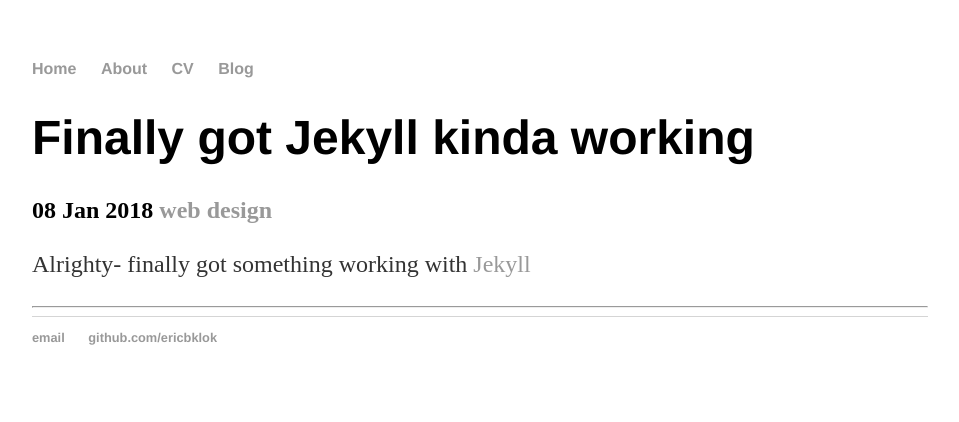
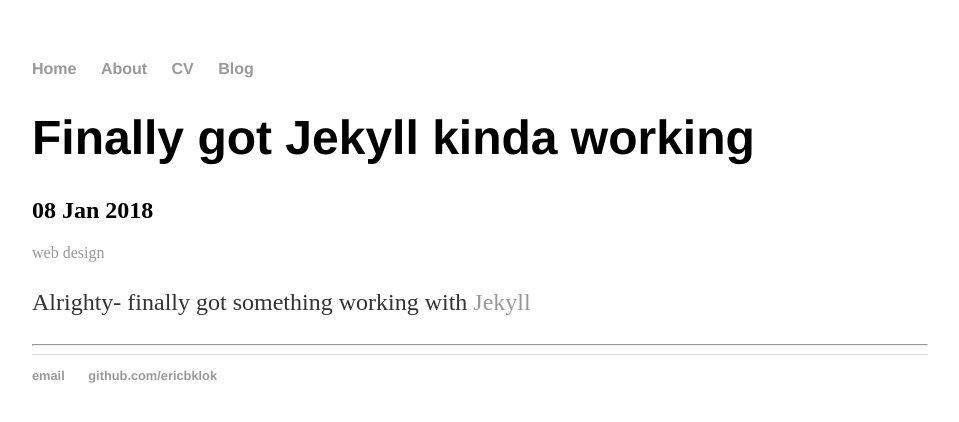
Before and after one commit to ericbklok/ericbklok.github.io, a Jekyll site: the page built from _posts/2018-01-08-Wake up Jekyll.md, in a window 1280 px wide. Shown: the top 422 px of the page, without its empty margins (160-1119 px from the left). Built offline with Jekyll 4.4.1, drawn with Linux system fonts in a browser that asks for light colours; comment, search, counter and statistics services are not loaded.

Commit message:
Update post.html

```diff
--- a/_layouts/post.html
+++ b/_layouts/post.html
@@ -7,12 +7,16 @@ notes: active
 		<div class="note single">
 			<h1 class="title">{{ page.title }}</h1>
 
-			<h2 class="date"><info datetime="{{ page.date }}">
-				{{ page.date | date_to_string }} {% if page.author %} by {{ page.author }} {% endif %}
+			<h2 class="date">
+				<info datetime="{{ page.date }}">
+					{{ page.date | date_to_string }} {% if page.author %} by {{ page.author }} {% endif %}
+				</info>
+			</h2>
+			<div class="tag">
 				{% for tag in page.tags %}
 					<a href="#{{ tag | slugify }}"> {{ tag }} </a>
 				{% endfor %}
-			</info></h2>
+			</div>
 
 			<!-- Post content -->
 			<div class="notebody">
```
